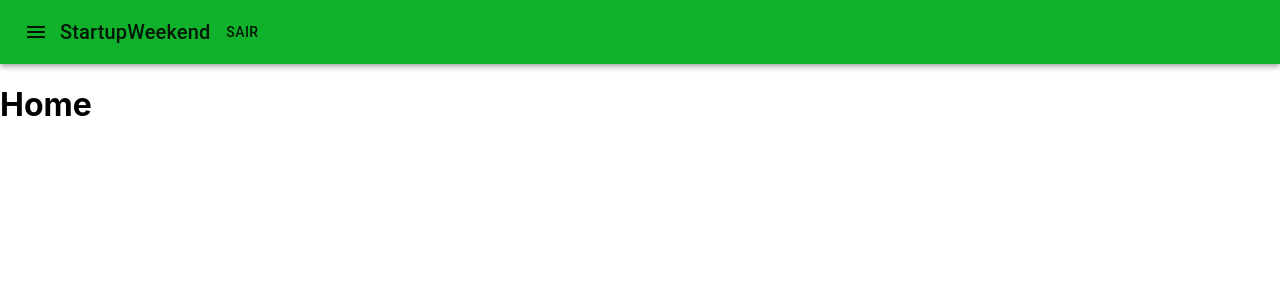
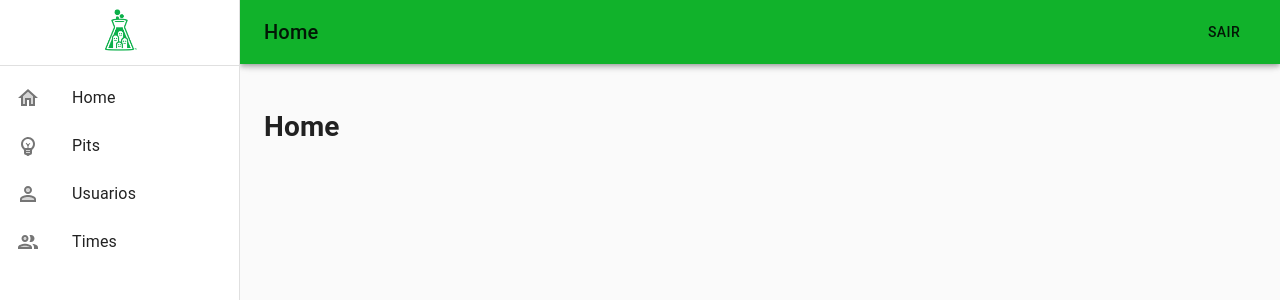
Before and after one commit to schuartzrussi/startup_weekend_manager_front, a React (Create React App) app: page /admin in a window 1280 px wide. Shown: the top 300 px of the page. Built offline with nearby package versions, Linux system fonts and the light colour scheme; sample sign-in values are in the browser's storage.

Commit message:
created admin_template

```diff
--- a/src/App.js
+++ b/src/App.js
@@ -1,10 +1,11 @@
 import React from 'react';
 import { createMuiTheme, responsiveFontSizes, MuiThemeProvider } from '@material-ui/core/styles';
-import { Switch, BrowserRouter } from 'react-router-dom';
+import { Switch, BrowserRouter, Route } from 'react-router-dom';
+import AdminRoute from './routes/admin_route';
+import PublicRoute from './routes/public_route';
 import SignInPage from './pages/signin';
-import HomePage from './pages/home';
-import PrivateRoute from './routes/private_route';
-import PublicRoute from './routes/public_route';
+import NotFoundPage from './pages/not_found';
+import AdminHomePage from './pages/admin/home';
 
 
 let theme = createMuiTheme({
@@ -26,7 +27,8 @@ function App() {
       <BrowserRouter>
         <Switch>
           <PublicRoute path="/sign-in" component={SignInPage} />
-          <PrivateRoute path="/" component={HomePage} />
+          <AdminRoute path="/admin" title="Home" component={AdminHomePage} />
+          <Route component={NotFoundPage} />
         </Switch>
       </BrowserRouter>
     </MuiThemeProvider>
--- /dev/null
+++ b/src/components/admin_template/index.js
@@ -0,0 +1,175 @@
+import React from 'react';
+import AppBar from '@material-ui/core/AppBar';
+import Button from '@material-ui/core/Button';
+import Divider from '@material-ui/core/Divider';
+import Drawer from '@material-ui/core/Drawer';
+import Hidden from '@material-ui/core/Hidden';
+import IconButton from '@material-ui/core/IconButton';
+import List from '@material-ui/core/List';
+import ListItem from '@material-ui/core/ListItem';
+import ListItemIcon from '@material-ui/core/ListItemIcon';
+import ListItemText from '@material-ui/core/ListItemText';
+import MenuIcon from '@material-ui/icons/Menu';
+import HomeTwoToneIcon from '@material-ui/icons/HomeTwoTone';
+import PersonOutlineTwoToneIcon from '@material-ui/icons/PersonOutlineTwoTone';
+import EmojiObjectsTwoToneIcon from '@material-ui/icons/EmojiObjectsTwoTone';
+import GroupTwoToneIcon from '@material-ui/icons/GroupTwoTone';
+import Toolbar from '@material-ui/core/Toolbar';
+import CssBaseline from '@material-ui/core/CssBaseline';
+import Typography from '@material-ui/core/Typography';
+import { makeStyles, useTheme } from '@material-ui/core/styles';
+import Logo from '../../images/logo.png';
+
+
+const drawerWidth = 240;
+
+const useStyles = makeStyles((theme) => ({
+    root: {
+        display: 'flex',
+    },
+
+    appBar: {
+        [theme.breakpoints.up('sm')]: {
+          width: `calc(100% - ${drawerWidth}px)`,
+          marginLeft: drawerWidth,
+        },
+    },
+
+    drawer: {
+        [theme.breakpoints.up('sm')]: {
+          width: drawerWidth,
+          flexShrink: 0,
+        },
+    },
+
+    drawerPaper: {
+        width: drawerWidth,
+    },
+
+    menuButton: {
+        marginRight: theme.spacing(2),
+        [theme.breakpoints.up('sm')]: {
+            display: 'none',
+        },
+    },
+
+    toolbar: theme.mixins.toolbar,
+
+    logo_container: {
+        textAlign: "center"
+    },
+
+    title: {
+        flexGrow: 1,
+    },
+
+    logo: {
+        height: "60px",
+    },
+
+    content: {
+        flexGrow: 1,
+        padding: theme.spacing(3),
+    },
+}));
+
+
+export default function AdminTemplate({ title, window, routeProps, Component }) {
+    const theme = useTheme();
+    const [mobileOpen, setMobileOpen] = React.useState(false);
+    const classes = useStyles();
+
+    const handleDrawerToggle = () => {
+        setMobileOpen(!mobileOpen);
+    };
+
+    const drawer = (
+        <div>
+            <div className={classes.toolbar, classes.logo_container}>
+                <img src={Logo} alt="logo" className={classes.logo} />
+            </div>
+
+            <Divider />
+            <List>
+                <ListItem button key="home">
+                    <ListItemIcon><HomeTwoToneIcon /></ListItemIcon>
+                    <ListItemText primary="Home" />
+                </ListItem>
+
+                <ListItem button key="pits">
+                    <ListItemIcon><EmojiObjectsTwoToneIcon /></ListItemIcon>
+                    <ListItemText primary="Pits" />
+                </ListItem>
+
+                <ListItem button key="users">
+                    <ListItemIcon><PersonOutlineTwoToneIcon /></ListItemIcon>
+                    <ListItemText primary="Usuarios" />
+                </ListItem>
+
+                <ListItem button key="teams">
+                    <ListItemIcon><GroupTwoToneIcon /></ListItemIcon>
+                    <ListItemText primary="Times" />
+                </ListItem>
+            </List>
+        </div>
+    );
+
+    const container = window !== undefined ? () => window().document.body : undefined;
+
+    return (
+        <div className={classes.root}>
+            <CssBaseline />
+            <AppBar position="fixed" className={classes.appBar}>
+                <Toolbar>
+                    <IconButton
+                        edge="start"
+                        className={classes.menuButton}
+                        color="inherit"
+                        aria-label="menu"
+                        onClick={handleDrawerToggle}>
+
+                        <MenuIcon />
+                    </IconButton>
+                    <Typography variant="h6" className={classes.title}>
+                        {title}
+                    </Typography>
+                    <Button color="inherit">Sair</Button>
+                </Toolbar>
+            </AppBar>
+
+            <nav className={classes.drawer}>
+                <Hidden smUp implementation="css">
+                    <Drawer
+                        container={container}
+                        variant="temporary"
+                        anchor={theme.direction === 'rtl' ? 'right' : 'left'}
+                        open={mobileOpen}
+                        onClose={handleDrawerToggle}
+                        classes={{
+                            paper: classes.drawerPaper,
+                        }}
+                        ModalProps={{
+                            keepMounted: true,
+                        }}>
+                        {drawer}
+                    </Drawer>
+                </Hidden>
+
+                <Hidden xsDown implementation="css">
+                    <Drawer
+                        classes={{
+                            paper: classes.drawerPaper,
+                        }}
+                        variant="permanent"
+                        open>
+                        {drawer}
+                    </Drawer>
+                </Hidden>
+            </nav>
+            <main className={classes.content}>
+                <div className={classes.toolbar} />
+                <Component {...routeProps} />
+            </main>
+        </div>
+    )
+}
--- a/src/contexts/AuthContext.js
+++ b/src/contexts/AuthContext.js
@@ -13,7 +13,8 @@ const AuthProvider = ({ children }) => {
     setAuth({data: {
       id: decoded["user"]["oid"],
       name: decoded["user"]["name"],
-      email: decoded["user"]["email"]
+      email: decoded["user"]["email"],
+      admin: true
     }});
   };
 
--- a/src/pages/home/index.js
+++ b/src/pages/admin/home/index.js
@@ -1,7 +1,7 @@
 import React from 'react';
 
 
-export default function HomePage() {
+export default function AdminHomePage() {
     return (
         <h1>Home</h1>
     )
--- /dev/null
+++ b/src/pages/not_found/index.js
@@ -0,0 +1,10 @@
+import React from 'react';
+
+
+export default function NotFoundPage() {
+    return (
+        <div>
+            <h1>tururu</h1>
+        </div>
+    )
+}
--- a/src/pages/signin/index.js
+++ b/src/pages/signin/index.js
@@ -1,4 +1,4 @@
-import React, { useState } from 'react';
+import React from 'react';
 import CssBaseline from '@material-ui/core/CssBaseline';
 import Box from '@material-ui/core/Box';
 import Typography from '@material-ui/core/Typography';
@@ -25,6 +25,7 @@ const useStyles = makeStyles((theme) => ({
     logo: {
         height: "80px",
     },
+
     form: {
         width: '100%',
     }
@@ -32,14 +33,13 @@ const useStyles = makeStyles((theme) => ({
 
 export default function SignInPage({ history }) {
     const classes = useStyles();
-    const [email, setEmail] = useState(undefined);
 
     return (
         <Container component="main" maxWidth="xs">
             <CssBaseline />
 
             <div className={classes.loginContainer}>
-                <img src={Logo} className={classes.logo} />
+                <img src={Logo} alt="logo" className={classes.logo} />
                 <Typography component="h1" variant="h5">
                     Admin
                 </Typography>
--- a/src/pages/signin/send_code_form.js
+++ b/src/pages/signin/send_code_form.js
@@ -22,13 +22,13 @@ export default function SendCodeForm({ onCodeSent, showMessage, changeLoadingSta
         evt.preventDefault();
 
         const formatedEmail = email.trim();
-        if (formatedEmail != "") {
+        if (formatedEmail !== "") {
             if (Validator.validateEmail(formatedEmail)) {
                 changeLoadingState(true);
                 const respone = await sendOTP(formatedEmail);
                 changeLoadingState(false);
 
-                if (respone != null && respone.status == 200) {
+                if (respone != null && respone.status === 200) {
                     setEmailError("");
                     showMessage(
                         "Codigo enviado com sucesso",
@@ -55,7 +55,7 @@ export default function SendCodeForm({ onCodeSent, showMessage, changeLoadingSta
         <div>
             <form className={classes.form} onSubmit={handleSubmit} noValidate>
                 <TextField
-                    error={emailError != ""}
+                    error={emailError !== ""}
                     variant="outlined"
                     margin="normal"
                     required
--- a/src/pages/signin/signin_form.js
+++ b/src/pages/signin/signin_form.js
@@ -47,7 +47,7 @@ export default function SignInForm({ history }) {
                 visible={loadingVisible}
             />
 
-            {email != undefined ?
+            {email !== undefined ?
                 <VerifyCodeForm
                     email={email}
                     onCodeSent={onCodeSent}
--- a/src/pages/signin/verify_code_form.js
+++ b/src/pages/signin/verify_code_form.js
@@ -38,13 +38,13 @@ export default function VerifyCodeForm({
         evt.preventDefault();
 
         const formatedCode = code.trim();
-        if (formatedCode != "") {
+        if (formatedCode !== "") {
             changeLoadingState(true);
             const response = await verifyOTP(formatedCode);
             changeLoadingState(false);
             let valid = false;
 
-            if (response != null && response.status == 200) {
+            if (response !== null && response.status === 200) {
                 valid = true;
                 const headers = response.headers;
                 setAuthData(headers['x-swm-authorization'])
@@ -52,7 +52,7 @@ export default function VerifyCodeForm({
 
             if (valid) {
                 setCodeError("");
-                history.replace('/');
+                history.replace('/admin');
             } else {
                 setCodeError("Codigo invalido.")
             }
@@ -66,7 +66,7 @@ export default function VerifyCodeForm({
         const respone = await sendOTP(email);
         changeLoadingState(false);
 
-        if (respone != null && respone.status == 200) {
+        if (respone !== null && respone.status === 200) {
             onCodeSent(email);
 
             showMessage(
@@ -87,7 +87,7 @@ export default function VerifyCodeForm({
         <div>
             <form className={classes.form} noValidate onSubmit={handleSubmit}>
                 <TextField
-                    error={codeError != ""}
+                    error={codeError !== ""}
                     variant="outlined"
                     margin="normal"
                     required
--- /dev/null
+++ b/src/routes/admin_route.js
@@ -0,0 +1,41 @@
+import React, { useContext } from 'react';
+import { Route, Redirect } from 'react-router-dom';
+import { authContext } from '../contexts/AuthContext';
+import Loading from '../components/loading';
+import AdminTemplate from '../components/admin_template';
+
+
+const AdminRoute = ({ component: Component, title, ...rest }) => {
+    const { auth } = useContext(authContext);
+    const { loading } = auth;
+
+    if (loading) {
+        return (
+            <Route
+                {...rest}
+                render={() => {
+                    return <Loading visible={true} />
+                }}
+            />
+        );
+    }
+
+    return (
+        <Route
+            {...rest}
+            render={routeProps => {
+                return auth.data ? (
+                    <AdminTemplate
+                        title={title}
+                        routeProps={routeProps}
+                        Component={Component}
+                    />
+                ) : (
+                    <Redirect to="/sign-in" />
+                );
+            }}
+        />
+    );
+};
+
+export default AdminRoute;
--- a/src/routes/private_route.js
+++ /dev/null
@@ -1,69 +0,0 @@
-import React, { useContext } from 'react';
-import { Route, Redirect } from 'react-router-dom';
-import { makeStyles } from '@material-ui/core/styles';
-import AppBar from '@material-ui/core/AppBar';
-import Toolbar from '@material-ui/core/Toolbar';
-import Typography from '@material-ui/core/Typography';
-import Button from '@material-ui/core/Button';
-import IconButton from '@material-ui/core/IconButton';
-import MenuIcon from '@material-ui/icons/Menu';
-import { authContext } from '../contexts/AuthContext';
-import Loading from '../components/loading';
-
-
-const useStyles = makeStyles((theme) => ({
-    root: {
-      flexGrow: 1,
-    },
-    menuButton: {
-      marginRight: theme.spacing(2),
-    },
-    title: {
-      flexGrow: 1,
-    },
-}));
-
-
-const PrivateRoute = ({ component: Component, ...rest }) => {
-    const { auth } = useContext(authContext);
-    const { loading } = auth;
-
-    if (loading) {
-        return (
-            <Route
-                {...rest}
-                render={() => {
-                    return <Loading visible={true} />
-                }}
-            />
-        );
-    }
-
-    return (
-        <Route
-            {...rest}
-            render={routeProps => {
-                return auth.data ? (
-                    <div>
-                        <AppBar position="static">
-                            <Toolbar>
-                                <IconButton edge="start" color="inherit" aria-label="menu">
-                                    <MenuIcon />
-                                </IconButton>
-                                <Typography variant="h6">
-                                    StartupWeekend
-                                </Typography>
-                                <Button color="inherit">Sair</Button>
-                            </Toolbar>
-                        </AppBar>
-                        <Component {...routeProps} />
-                    </div>
-                ) : (
-                    <Redirect to="/sign-in" />
-                );
-            }}
-        />
-    );
-};
-
-export default PrivateRoute;
--- a/src/routes/public_route.js
+++ b/src/routes/public_route.js
@@ -11,7 +11,7 @@ const PublicRoute = ({ component: Component, ...rest }) => {
             {...rest}
             render={routeProps => {
                 return auth.data ? (
-                    <Redirect to="/" />
+                    <Redirect to="/admin" />
                 ) : (
                     <Component {...routeProps} />
                 );
```
